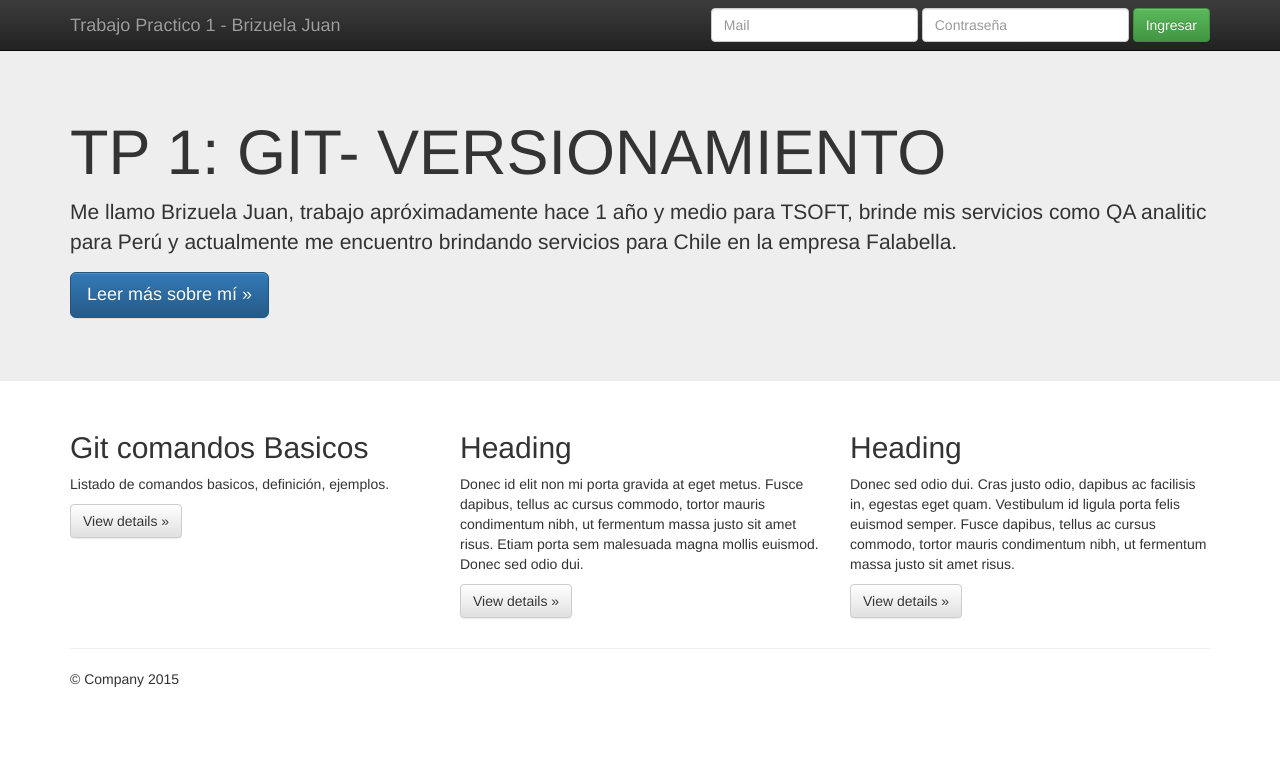
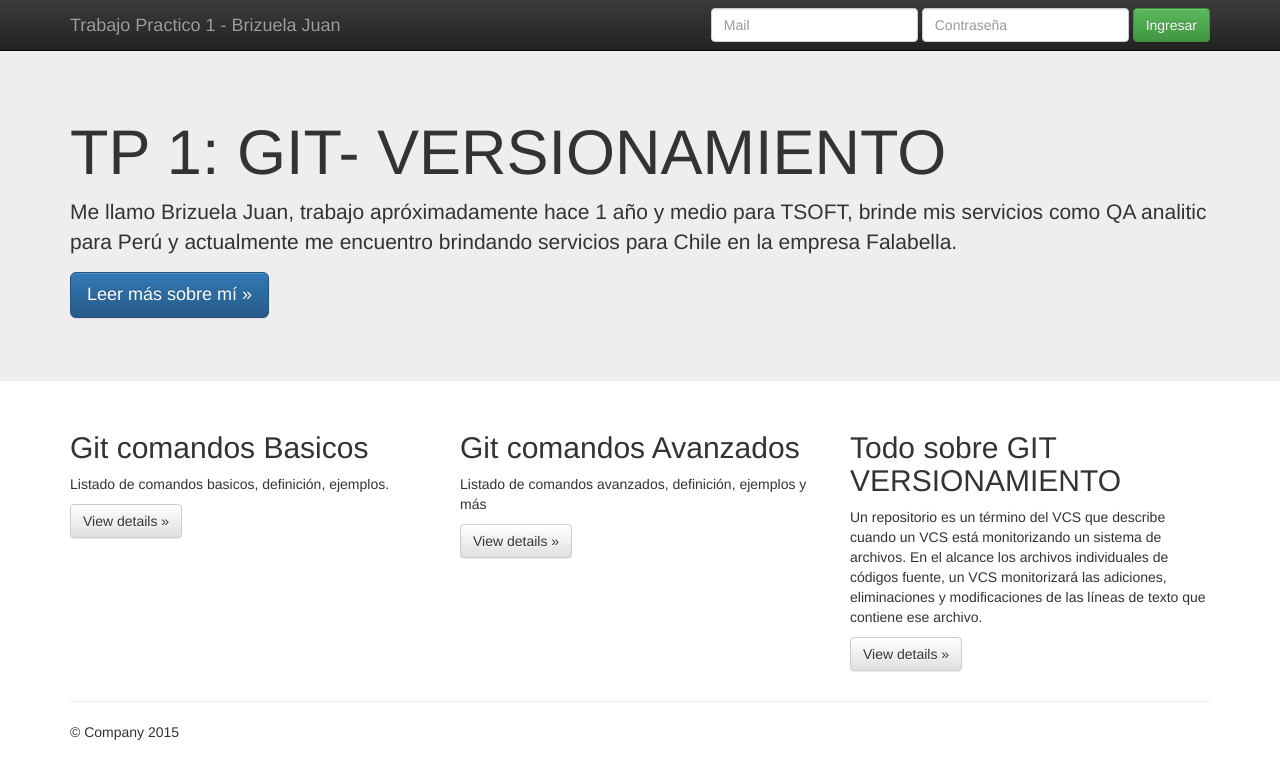
Before and after one commit to Juanbz123/TrabajoPrac1BrizuelaJuan, a plain HTML site: page index.html in a window 1280 px wide. Drawn offline with nearby package versions, Linux system fonts and the light colour scheme.

Commit message:
se sube el cambio del titulo y descripción de los H2 faltantes

```diff
--- a/index.html
+++ b/index.html
@@ -70,13 +70,13 @@
           <p><a class="btn btn-default" href="#" role="button">View details &raquo;</a></p>
         </div>
         <div class="col-md-4">
-          <h2>Heading</h2>
-          <p>Donec id elit non mi porta gravida at eget metus. Fusce dapibus, tellus ac cursus commodo, tortor mauris condimentum nibh, ut fermentum massa justo sit amet risus. Etiam porta sem malesuada magna mollis euismod. Donec sed odio dui. </p>
+          <h2>Git comandos Avanzados</h2>
+          <p>Listado de comandos avanzados, definición, ejemplos y más</p>
           <p><a class="btn btn-default" href="#" role="button">View details &raquo;</a></p>
        </div>
         <div class="col-md-4">
-          <h2>Heading</h2>
-          <p>Donec sed odio dui. Cras justo odio, dapibus ac facilisis in, egestas eget quam. Vestibulum id ligula porta felis euismod semper. Fusce dapibus, tellus ac cursus commodo, tortor mauris condimentum nibh, ut fermentum massa justo sit amet risus.</p>
+          <h2>Todo sobre GIT VERSIONAMIENTO</h2>
+          <p>Un repositorio es un término del VCS que describe cuando un VCS está monitorizando un sistema de archivos. En el alcance los archivos individuales de códigos fuente, un VCS monitorizará las adiciones, eliminaciones y modificaciones de las líneas de texto que contiene ese archivo.</p>
           <p><a class="btn btn-default" href="#" role="button">View details &raquo;</a></p>
         </div>
       </div>
```
